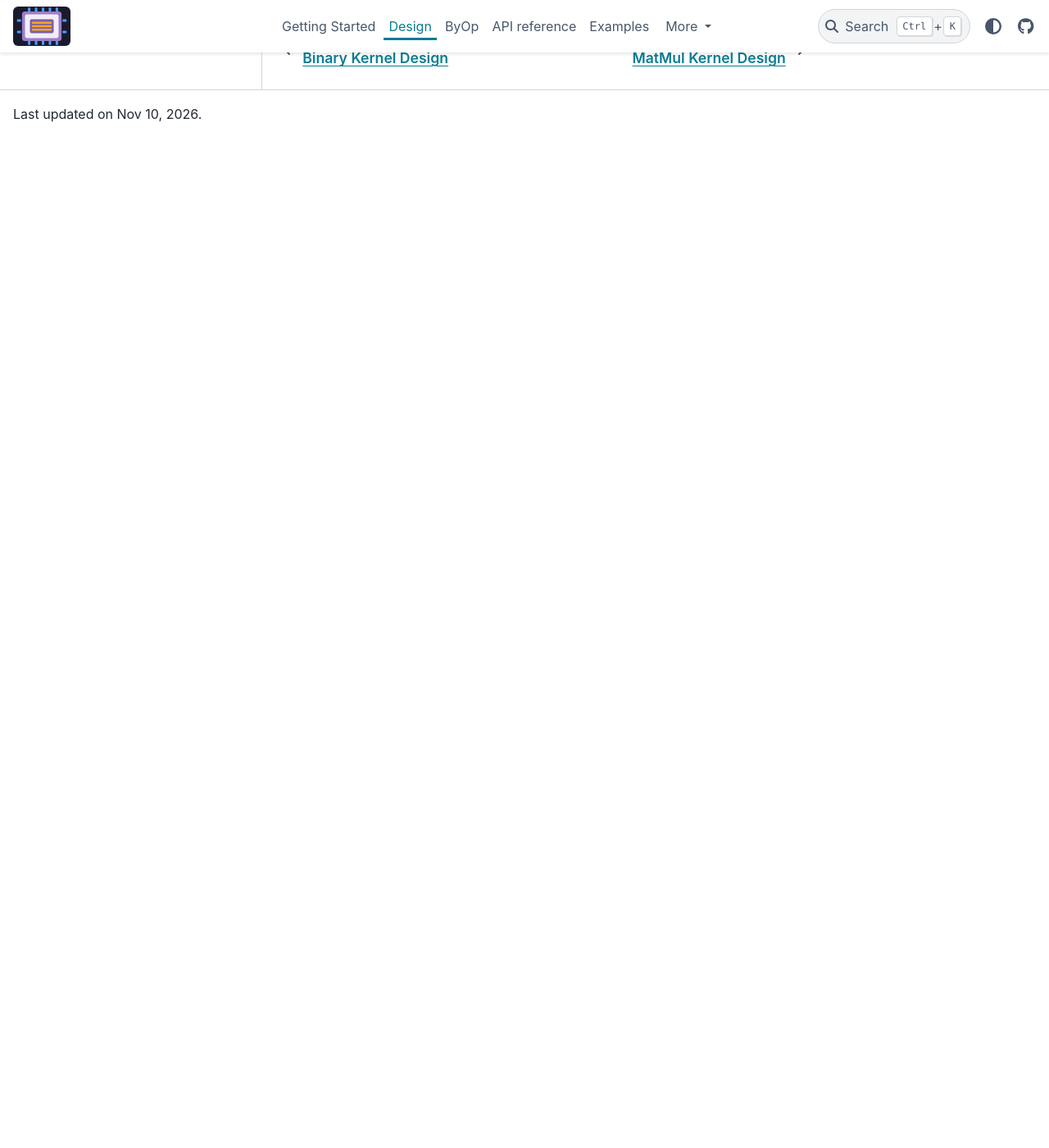
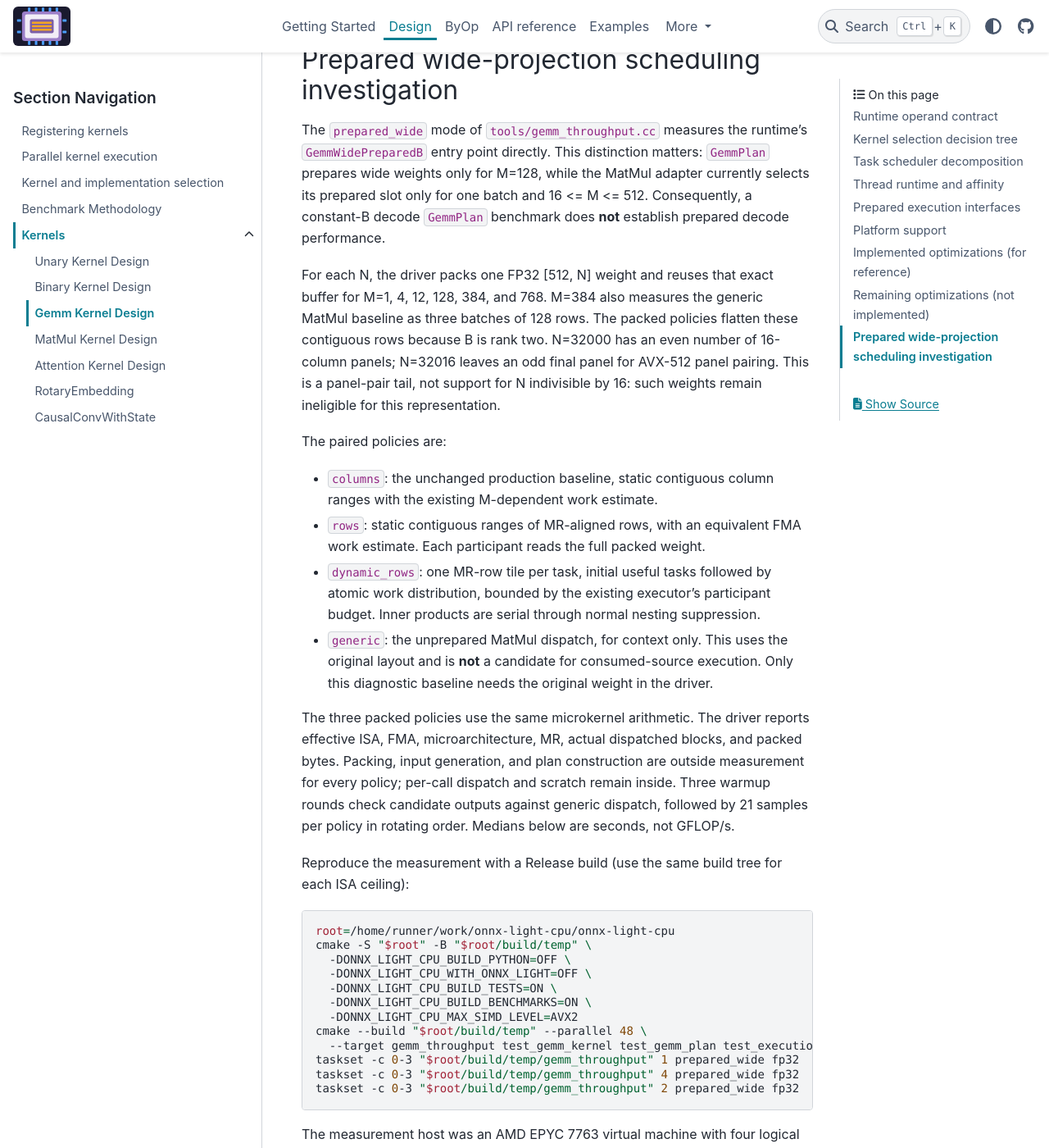
Before and after one commit to xadupre/onnx-light-cpu, a Sphinx documentation site: the page built from docs/design/kernels/gemm_kernel_design.rst, in a window 1280 px wide and 1400 px high, scrolled down 17179 px. Shown: the whole window at 82% size. Built offline with Sphinx 7.4.7 and the PyData theme 0.15.4, drawn with Linux system fonts in a browser that asks for light colours; pages that are not in the unit, such as notebooks, are missing from menus; before the commit the page ends 17347 px from its top, so only the background shows below that; some of the changed text lies outside the part shown.

Commit message:
Reject regressing dispatch expansion and validate packed scheduling experiments
Co-authored-by: xadupre <22452781+xadupre@users.noreply.github.com>

```diff
--- a/docs/design/kernels/gemm_kernel_design.rst
+++ b/docs/design/kernels/gemm_kernel_design.rst
@@ -631,3 +631,91 @@ The next x86 tuning step is to extend measured profiles beyond the currently
 available modern Intel Core AVX2 measurements as benchmark hosts become
 available, before adding additional family/model
 dispatch.
+
+Prepared wide-projection scheduling investigation
+------------------------------------------------
+
+The ``prepared_wide`` mode of ``tools/gemm_throughput.cc`` measures the
+runtime's ``GemmWidePreparedB`` entry point directly. This distinction matters:
+``GemmPlan`` prepares wide weights only for M=128, while the MatMul adapter
+currently selects its prepared slot only for one batch and 16 <= M <= 512.
+Consequently, a constant-B decode ``GemmPlan`` benchmark does **not** establish
+prepared decode performance.
+
+For each N, the driver packs one FP32 [512, N] weight and reuses that exact
+buffer for M=1, 4, 12, 128, 384, and 768. M=384 also measures the generic
+MatMul baseline as three batches of 128 rows. The packed policies flatten
+these contiguous rows because B is rank two. N=32000 has an even number of
+16-column panels; N=32016 leaves an odd final panel for AVX-512 panel pairing.
+This is a panel-pair tail, not support for N indivisible by 16: such weights
+remain ineligible for this representation.
+
+The paired policies are:
+
+* ``columns``: the unchanged production baseline, static contiguous column
+  ranges with the existing M-dependent work estimate.
+* ``rows``: static contiguous ranges of MR-aligned rows, with an equivalent
+  FMA work estimate. Each participant reads the full packed weight.
+* ``dynamic_rows``: one MR-row tile per task, initial useful tasks followed by
+  atomic work distribution, bounded by the existing executor's participant
+  budget. Inner products are serial through normal nesting suppression.
+* ``generic``: the unprepared MatMul dispatch, for context only. This uses the
+  original layout and is **not** a candidate for consumed-source execution.
+  Only this diagnostic baseline needs the original weight in the driver.
+
+The three packed policies use the same microkernel arithmetic. The driver
+reports effective ISA, FMA, microarchitecture, MR, actual dispatched blocks, and packed bytes.
+Packing, input generation, and plan construction are outside measurement for
+every policy; per-call dispatch and scratch remain inside. Three warmup rounds
+check candidate outputs against generic dispatch, followed by 21 samples per
+policy in rotating order. Medians below are seconds, not GFLOP/s.
+
+Reproduce the measurement with a Release build (use the same build tree for
+each ISA ceiling):
+
+.. code-block:: bash
+
+   root=/home/runner/work/onnx-light-cpu/onnx-light-cpu
+   cmake -S "$root" -B "$root/build/temp" \
+     -DONNX_LIGHT_CPU_BUILD_PYTHON=OFF \
+     -DONNX_LIGHT_CPU_WITH_ONNX_LIGHT=OFF \
+     -DONNX_LIGHT_CPU_BUILD_TESTS=ON \
+     -DONNX_LIGHT_CPU_BUILD_BENCHMARKS=ON \
+     -DONNX_LIGHT_CPU_MAX_SIMD_LEVEL=AVX2
+   cmake --build "$root/build/temp" --parallel 48 \
+     --target gemm_throughput test_gemm_kernel test_gemm_plan test_execution
+   taskset -c 0-3 "$root/build/temp/gemm_throughput" 1 prepared_wide fp32
+   taskset -c 0-3 "$root/build/temp/gemm_throughput" 4 prepared_wide fp32
+   taskset -c 0-3 "$root/build/temp/gemm_throughput" 2 prepared_wide fp32
+
+The measurement host was an AMD EPYC 7763 virtual machine with four logical
+CPUs (two physical cores, SMT2), GCC 13.3, AVX2/FMA, MR=6, and affinity 0-3.
+Four participants are the largest available native pool; two participants
+are included as a lower participant budget. Workers share the affinity mask
+and are not individually pinned, so this is not an isolated physical-core
+versus SMT comparison.
+AVX-512 execution and a larger native pool are unavailable on this host:
+neither performance claim is made. On an AVX-512 host, repeat with
+``ONNX_LIGHT_CPU_MAX_SIMD_LEVEL=AVX512`` and verify the reported dispatch.
+
+No scheduling or dispatch change is retained. Static columns already
+distribute decode's approximately 65.5 MB weight stream without duplicating
+it, and reuse each panel across rows during compute-heavy prefill. Row
+partitioning and dynamic fine-grained rows did not improve both regimes.
+Single-thread packed decode was also slower than generic GEMV in the initial
+paired run, so simply removing the adapter's shape gate is not a
+performance-neutral change. That observation compares different weight
+layouts; it is not evidence that the prepared scheduler itself regressed.
+
+The bounded explicit-executor tests exercise serial small work, useful
+reverse-order block distribution, disjoint outputs (aliased beta exposes
+repeated writes), and suppressed nested submission. They destroy the source
+before reusing one packed buffer across decode, prefill, larger flattened
+rows, and aligned/odd-panel N. No alternate persistent representation, pool,
+microkernel, or scratch ownership change is introduced.
+
+Source retirement remains a separate integration prerequisite: the current
+adapter still has shape-dependent unprepared fallbacks. Those fallbacks must
+not be used once a source has been consumed. The standalone packed-only tests
+prove that the prepared computation itself does not need the source; they
+do not assert that the existing adapter already retires it.
```
Also changed, not shown: 3 other files.
